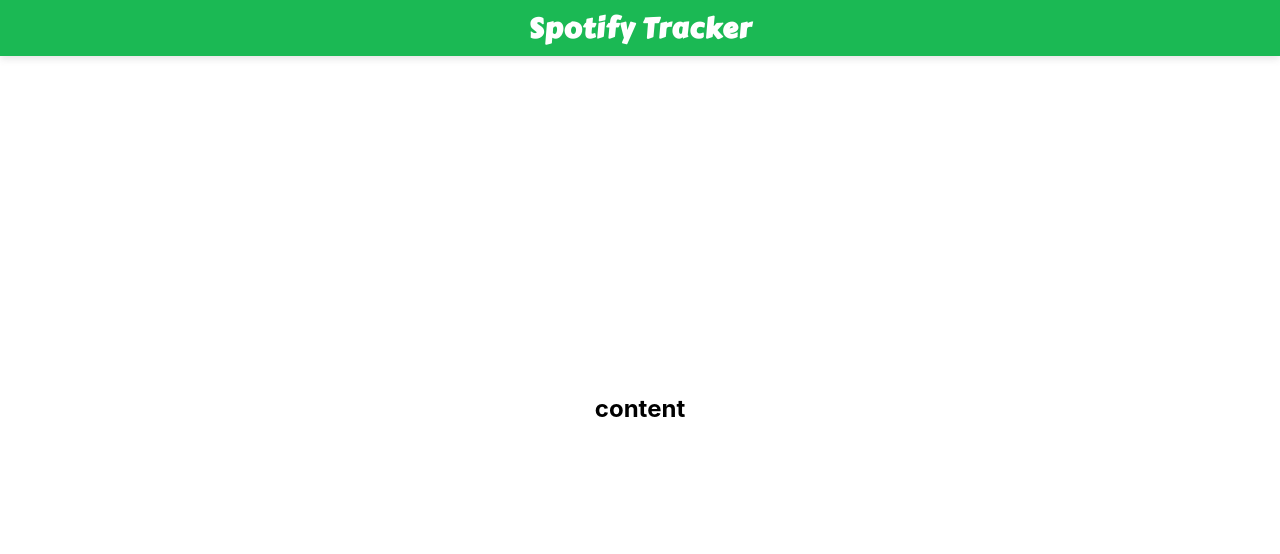
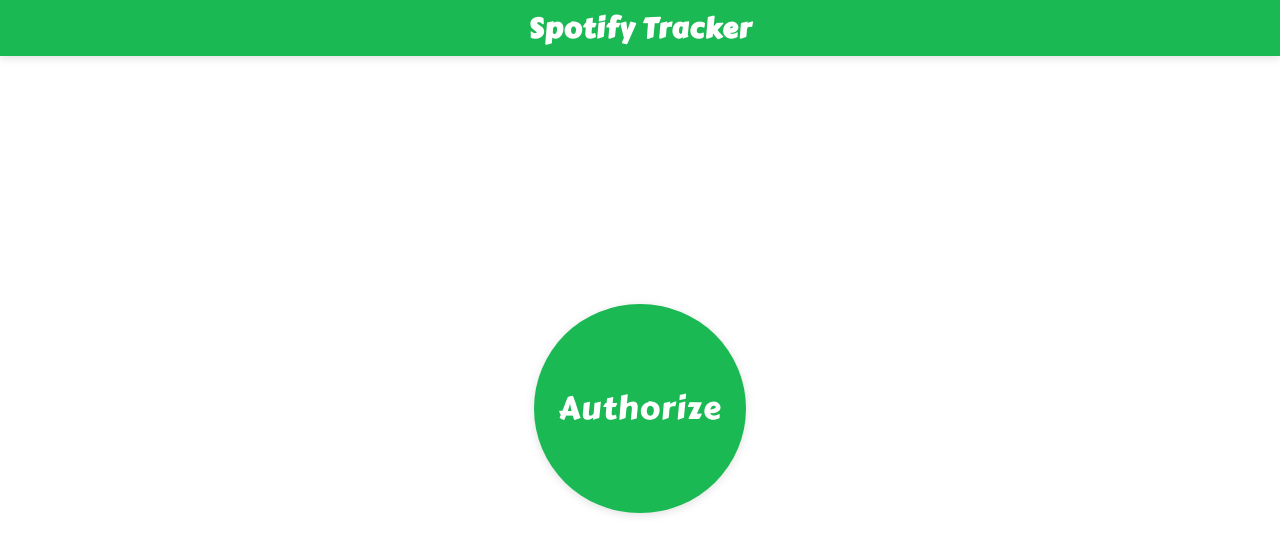
Before and after one commit to GreedyMarcus/spotify-tracker, a Next.js app: page / in a window 1280 px wide. Shown: the top 554 px of the page. Built offline with nearby package versions, Linux system fonts and the light colour scheme.

Commit message:
Create authorize link

```diff
--- /dev/null
+++ b/src/components/AuthorizeLink/AuthorizeLink.styles.ts
@@ -0,0 +1,29 @@
+import styled from "styled-components";
+
+export const Link = styled.a`
+  display: flex;
+  flex-direction: column;
+  align-items: center;
+  border-radius: 50%;
+  background-color: ${({ theme }) => theme.colors.primary.main};
+  box-shadow: ${({ theme }) => theme.elevation[0]};
+  padding: 5rem 1.5rem;
+  color: #fff;
+  font-family: "Carter One";
+  font-size: 2rem;
+  text-decoration: none;
+  letter-spacing: 1px;
+  cursor: pointer;
+  user-select: none;
+  transition: all 200ms;
+
+  :hover {
+    background-color: ${({ theme }) => theme.colors.primary.light};
+    box-shadow: none;
+    filter: drop-shadow(0 0 0.75rem ${({ theme }) => theme.colors.dark.main});
+  }
+
+  :active {
+    filter: drop-shadow(0 0 0.25rem ${({ theme }) => theme.colors.dark.main});
+  }
+`;
--- /dev/null
+++ b/src/components/AuthorizeLink/AuthorizeLink.tsx
@@ -0,0 +1,5 @@
+import * as S from "./AuthorizeLink.styles";
+
+export const AuthorizeLink = () => {
+  return <S.Link href="/api/authorization">Authorize</S.Link>;
+};
--- /dev/null
+++ b/src/components/AuthorizeLink/index.ts
@@ -0,0 +1 @@
+export * from "./AuthorizeLink";
--- a/src/components/Layout/Layout.tsx
+++ b/src/components/Layout/Layout.tsx
@@ -2,15 +2,14 @@
 import * as S from "./Layout.styles";
 
 type Props = {
-  title: string;
   children: ReactNode;
 };
 
-export const Layout = ({ title, children }: Props) => {
+export const Layout = ({ children }: Props) => {
   return (
     <S.Container>
       <S.Header>
-        <S.HeaderTitle>{title}</S.HeaderTitle>
+        <S.HeaderTitle>Spotify Tracker</S.HeaderTitle>
       </S.Header>
       <S.Content>{children}</S.Content>
     </S.Container>
--- a/src/pages/_app.tsx
+++ b/src/pages/_app.tsx
@@ -10,6 +10,7 @@
       <Head>
         <meta name="viewport" content="minimum-scale=1, initial-scale=1, width=device-width" />
         <meta name="theme-color" content="#000000" />
+        <title>Spotify Tracker</title>
       </Head>
       <ThemeProvider theme={theme}>
         <Component {...pageProps} />
--- a/src/pages/index.tsx
+++ b/src/pages/index.tsx
@@ -1,17 +1,10 @@
-import Head from "next/head";
 import { Layout } from "@components/Layout";
+import { AuthorizeLink } from "@components/AuthorizeLink";
 
 export default function Index() {
-  const title = "Spotify Tracker";
-
   return (
-    <>
-      <Head>
-        <title>{title}</title>
-      </Head>
-      <Layout title={title}>
-        <h1>content</h1>
-      </Layout>
-    </>
+    <Layout>
+      <AuthorizeLink />
+    </Layout>
   );
 }
```
